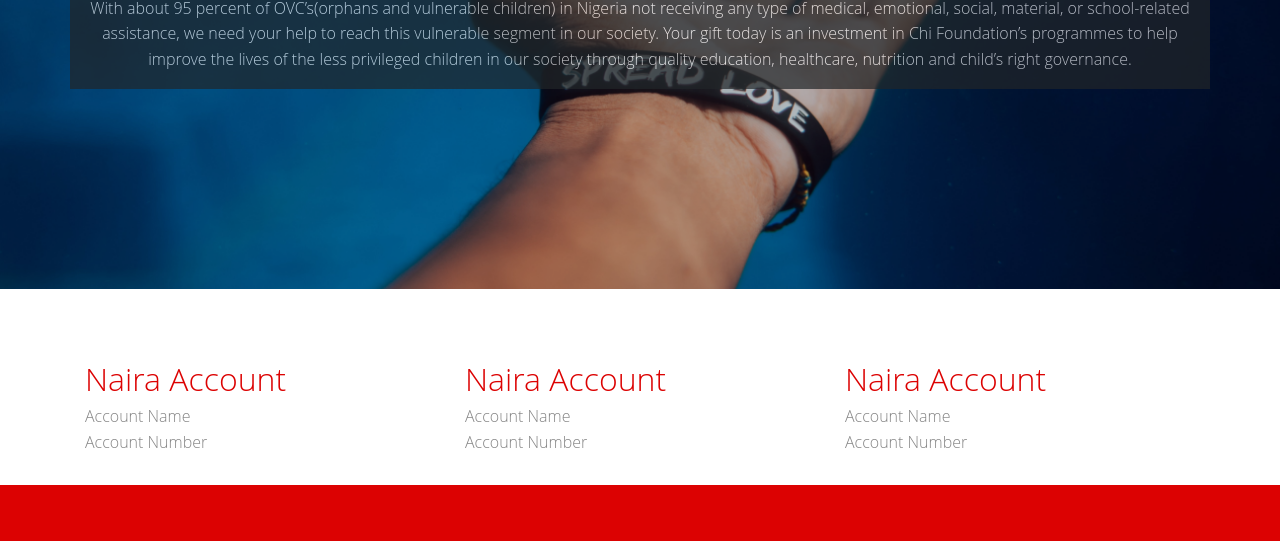
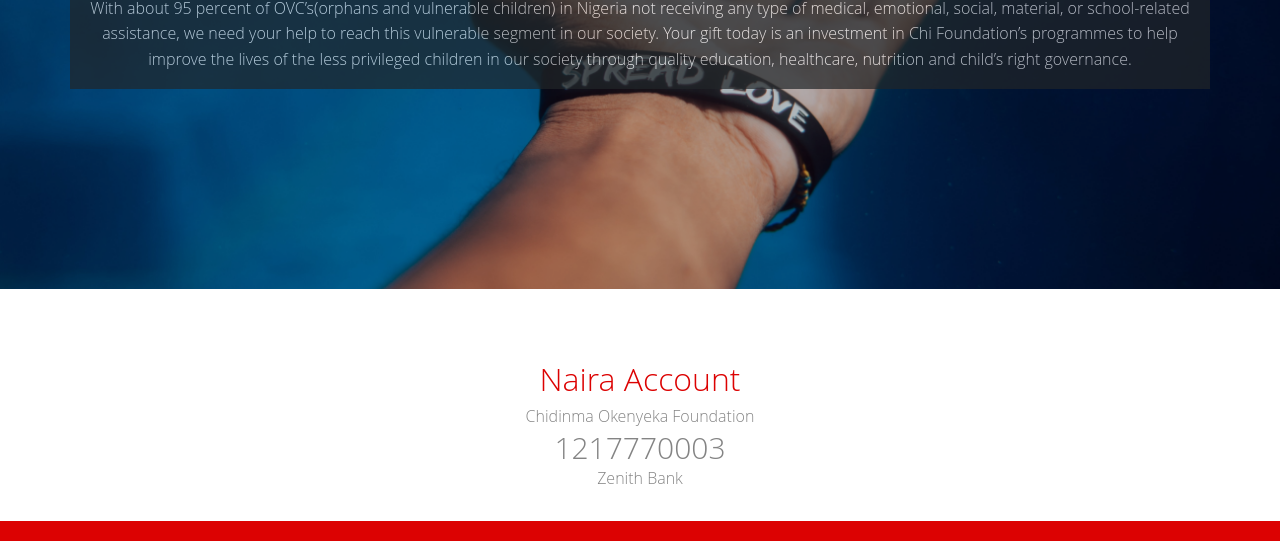
Before and after one commit to daredev0504/Chi-Foundation, a plain HTML site: page donate.html in a window 1280 px wide. Shown: the part 518-1059 px from the top of the page. Drawn offline with nearby package versions, Linux system fonts and the light colour scheme; files whose address does not match are found by name.

Commit message:
account fix

```diff
--- a/donate.html
+++ b/donate.html
@@ -119,20 +119,11 @@
                 </div>
                 <div class="container">
                     <div class="row row-top-padded-md">
-                        <div class="col-md-4">
+                        <div class="col-md-12 text-center">
                             <div class="support-title">Naira Account</div>
-                            <div>Account Name</div>
-                            <div>Account Number</div>
-                        </div>
-                        <div class="col-md-4">
-                            <div class="support-title">Naira Account</div>
-                            <div>Account Name</div>
-                            <div>Account Number</div>
-                        </div>
-                        <div class="col-md-4">
-                            <div class="support-title">Naira Account</div>
-                            <div>Account Name</div>
-                            <div>Account Number</div>
+                            <div>Chidinma Okenyeka Foundation</div>
+                            <div class=" display-5">1217770003</div>
+                            <div>Zenith Bank</div>
                         </div>
                     </div>
                 </div>
```
